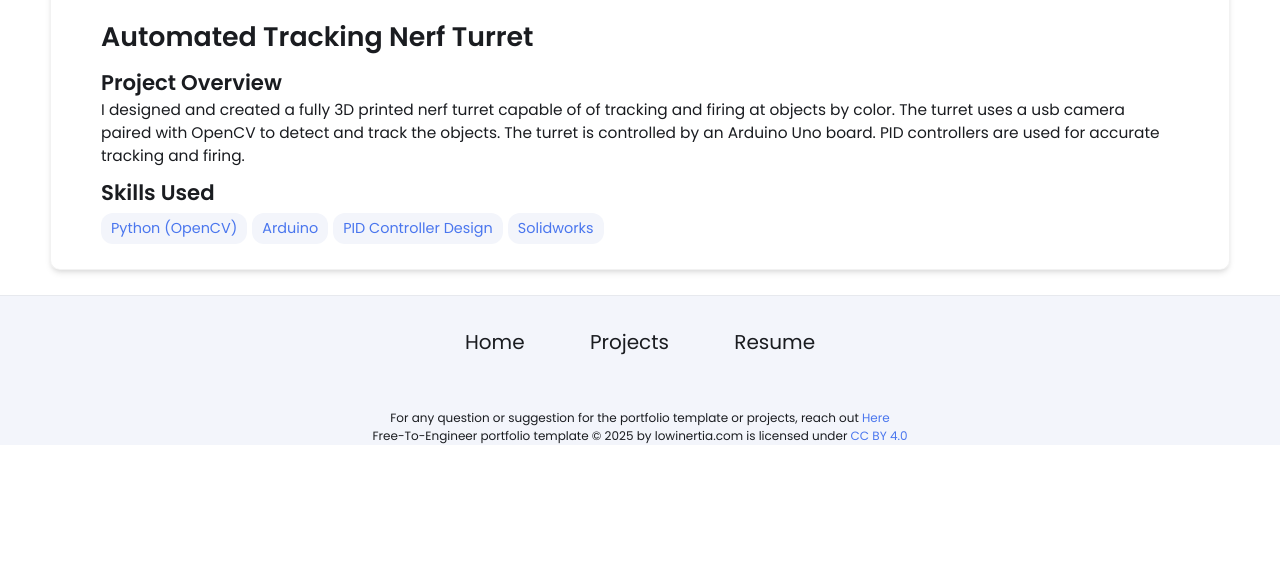
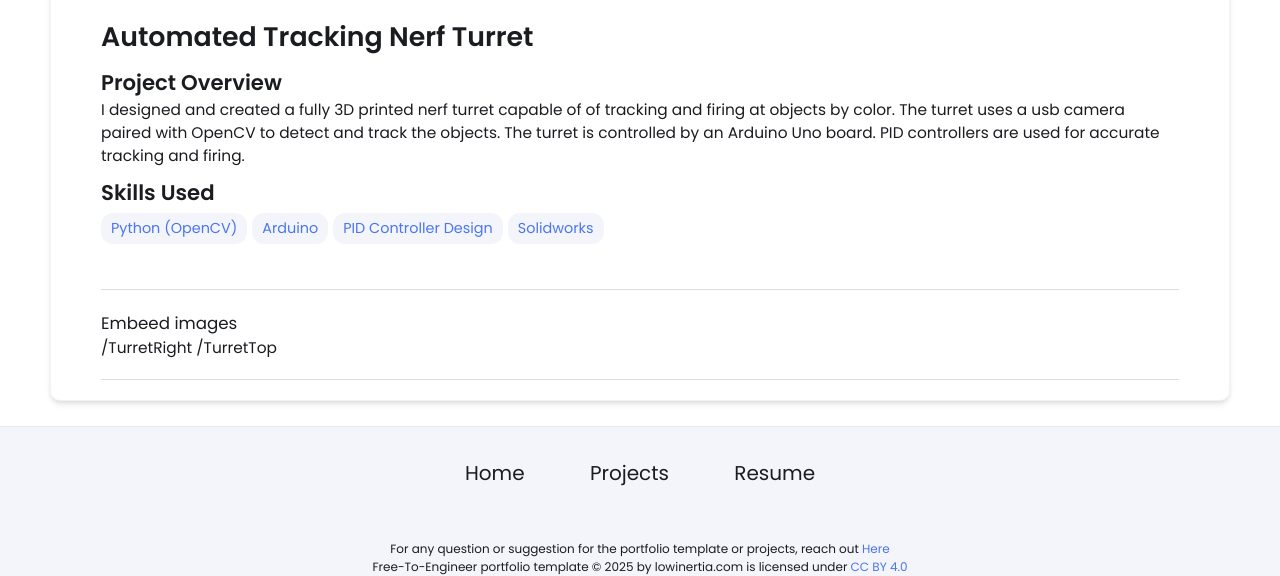
Before and after one commit to dylanhammond-11/dylanhammond-11.github.io, a Jekyll site: the page built from _projects/Automated Nerf Turret/index.md, in a window 1280 px wide. Shown: the part 490-1066 px from the top of the page. Built offline with Jekyll 4.4.1, drawn with Linux system fonts in a browser that asks for light colours; before the commit the page ends 935 px from its top, so only the background shows below that.

Commit message:
Update index.md

```diff
--- a/_projects/Automated Nerf Turret/index.md
+++ b/_projects/Automated Nerf Turret/index.md
@@ -7,5 +7,11 @@ skills:
 - Arduino
 - PID Controller Design
 - Solidworks
-main-image: /project.webp
+main-image: /TurretLeft
 ---
+---
+### Embeed images
+/TurretRight
+/TurretTop
+
+---
```
